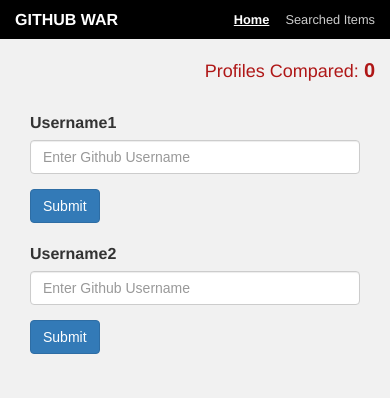
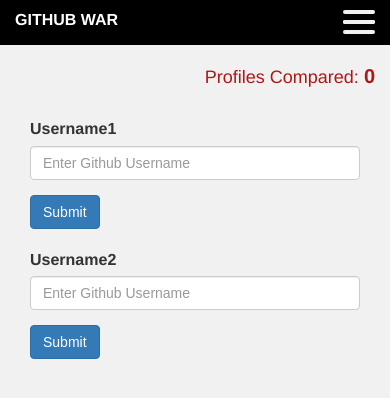
Before and after one commit to ssolanki/first-react-app, a React app: page / in a window 390 px wide. Shown: the top 398 px of the page. Built offline with nearby package versions, Linux system fonts and the light colour scheme.

Commit message:
mobile hamburger added with source link

```diff
--- a/package.json
+++ b/package.json
@@ -5,7 +5,7 @@
   "scripts": {
     "build": "webpack --config=webpack.config.prod.js -p",
     "deploy": "surge --project dist --domain https://ssolanki.surge.sh",
-    "start": "webpack-dashboard -- webpack-dev-server"
+    "start": "set NODE_ENV=dev && webpack-dashboard -- webpack-dev-server"
   },
   "devDependencies": {
     "babel-core": "^6.25.0",
@@ -14,6 +14,7 @@
     "babel-plugin-transform-object-rest-spread": "^6.23.0",
     "babel-preset-es2015": "^6.24.1",
     "babel-preset-react": "^6.24.1",
+    "classnames": "^2.2.5",
     "clean-webpack-plugin": "^0.1.16",
     "copy-webpack-plugin": "^4.0.1",
     "css-loader": "^0.28.4",
--- a/src/components/Header/Header.css
+++ b/src/components/Header/Header.css
@@ -43,6 +43,10 @@
   color: #24A3CF;
 }
 
+.desktopNav{
+  display: block;
+}
+
 .active{
   color: #fff;
   font-weight: bold;
@@ -62,4 +66,10 @@
   .link{
     font-size: .8rem;
   }
+  .list{
+    display: none;
+  }
+  .desktopNav{
+    display: none;
+  }
 }
--- a/src/components/Header/Header.js
+++ b/src/components/Header/Header.js
@@ -1,6 +1,8 @@
 import React from 'react'
 
 import { NavLink } from 'react-router-dom'
+
+import MobileMenu from './MobileMenu/MobileMenu'
 import '../../base.css'
 import styles from './Header.css'
 
@@ -8,12 +10,14 @@
   <header className={styles.header}>
     <div className={styles.container}>
       <h1 className={styles.title}>Github War</h1>
-      <nav>
+      <nav className={styles.desktopNav}>
         <ul className={styles.list}>
           <li className={styles.listItem}><NavLink exact activeClassName={styles.active} className={styles.link} to='/'>Home</NavLink></li>
           <li className={styles.listItem}><NavLink activeClassName={styles.active} className={styles.link} to='/searched'>Searched Items</NavLink></li>
+          <li className={styles.listItem}><a className={styles.link} href='https://github.com/ssolanki/first-react-app' target='_blank'>Source Code</a></li>
         </ul>
       </nav>
+      <MobileMenu />
     </div>
   </header>
 )
--- /dev/null
+++ b/src/components/Header/MobileMenu/Menu/Menu.css
@@ -0,0 +1,13 @@
+.open{
+  display: block;
+}
+
+.dropdownMenu{
+  left: auto;
+  right: -10px;
+}
+
+.listItem a.active{
+  color: #337ab7;
+  background: #e8e8e8;
+}
--- /dev/null
+++ b/src/components/Header/MobileMenu/Menu/Menu.js
@@ -0,0 +1,24 @@
+import React from 'react'
+import { NavLink } from 'react-router-dom'
+
+import styles from './Menu.css'
+import classNames from 'classnames/bind'
+
+let cx = classNames.bind(styles)
+
+const Menu = ({children, isOpen, handleClick}) => {
+  let menuClass = cx({
+    'dropdown-menu': true,
+    dropdownMenu: true,
+    open: isOpen
+  })
+  return (
+    <ul className={menuClass}>
+      <li className={styles.listItem} onClick={handleClick}><NavLink exact activeClassName={styles.active} className={styles.link} to='/'>Home</NavLink></li>
+      <li className={styles.listItem} onClick={handleClick}><NavLink activeClassName={styles.active} className={styles.link} to='/searched'>Searched Items</NavLink></li>
+      <li className={styles.listItem} onClick={handleClick}><a className={styles.link} href='https://github.com/ssolanki/first-react-app' target='_blank'>Source Code</a></li>
+    </ul>
+  )
+}
+
+export default Menu
--- /dev/null
+++ b/src/components/Header/MobileMenu/MobileMenu.css
@@ -0,0 +1,9 @@
+.mobileNav{
+  display: none;
+}
+
+@media (max-width: 768px) {
+  .mobileNav{
+    display: block;
+  }
+}
--- /dev/null
+++ b/src/components/Header/MobileMenu/MobileMenu.js
@@ -0,0 +1,34 @@
+import React from 'react'
+
+import Menu from './Menu/Menu'
+import ToggleButton from './ToggleButton/ToggleButton'
+
+import styles from './MobileMenu.css'
+
+class MobileMenu extends React.Component {
+  constructor () {
+    super()
+    this.state = {
+      isDropdownOpen: false
+    }
+    this.toggleMenu = this.toggleMenu.bind(this)
+    this.closeOnClick = this.closeOnClick.bind(this)
+  }
+  toggleMenu (e) {
+    e.preventDefault()
+    this.setState({isDropdownOpen: !this.state.isDropdownOpen})
+  }
+  closeOnClick (e) {
+    this.setState({isDropdownOpen: false})
+  }
+  render () {
+    return (
+      <div className={styles.mobileNav + ' dropdown'}>
+        <ToggleButton handleClick={this.toggleMenu} isOpen={this.state.isDropdownOpen} />
+        <Menu handleClick={this.closeOnClick} isOpen={this.state.isDropdownOpen} />
+      </div>
+    )
+  }
+}
+
+export default MobileMenu
--- /dev/null
+++ b/src/components/Header/MobileMenu/ToggleButton/ToggleButton.css
@@ -0,0 +1,72 @@
+.navIcon{
+  width: 32px;
+  height: 25px;
+  position: relative;
+  margin: 10px auto;
+  -webkit-transform: rotate(0deg);
+  -moz-transform: rotate(0deg);
+  -o-transform: rotate(0deg);
+  transform: rotate(0deg);
+  -webkit-transition: .5s ease-in-out;
+  -moz-transition: .5s ease-in-out;
+  -o-transition: .5s ease-in-out;
+  transition: .5s ease-in-out;
+  cursor: pointer;
+}
+
+.navIcon span{
+  display: block;
+  position: absolute;
+  height: 4px;
+  width: 100%;
+  background: #f1f1f1;
+  border-radius: 9px;
+  opacity: 1;
+  left: 0;
+  -webkit-transform: rotate(0deg);
+  -moz-transform: rotate(0deg);
+  -o-transform: rotate(0deg);
+  transform: rotate(0deg);
+  -webkit-transition: .25s ease-in-out;
+  -moz-transition: .25s ease-in-out;
+  -o-transition: .25s ease-in-out;
+  transition: .25s ease-in-out;
+}
+
+.navIcon span:nth-child(1) {
+  top: 0px;
+}
+
+.navIcon span:nth-child(2),.navIcon span:nth-child(3) {
+  top: 10px;
+}
+
+.navIcon span:nth-child(4) {
+  top: 20px;
+}
+
+.open span:nth-child(1) {
+  top: 10px;
+  width: 0%;
+  left: 50%;
+}
+
+.open span:nth-child(2) {
+  -webkit-transform: rotate(45deg);
+  -moz-transform: rotate(45deg);
+  -o-transform: rotate(45deg);
+  transform: rotate(45deg);
+}
+
+.open span:nth-child(3) {
+  -webkit-transform: rotate(-45deg);
+  -moz-transform: rotate(-45deg);
+  -o-transform: rotate(-45deg);
+  transform: rotate(-45deg);
+}
+
+.open span:nth-child(4) {
+  top: 10px;
+  width: 0%;
+  left: 50%;
+}
--- /dev/null
+++ b/src/components/Header/MobileMenu/ToggleButton/ToggleButton.js
@@ -0,0 +1,23 @@
+import React from 'react'
+
+import styles from './ToggleButton.css'
+import classNames from 'classnames/bind'
+
+let cx = classNames.bind(styles)
+
+const ToggleButton = ({handleClick, isOpen}) => {
+  let toggleClass = cx({
+    navIcon: true,
+    open: isOpen
+  })
+  return (
+    <div onClick={handleClick} className={toggleClass}>
+      <span />
+      <span />
+      <span />
+      <span />
+    </div>
+  )
+}
+
+export default ToggleButton
```
